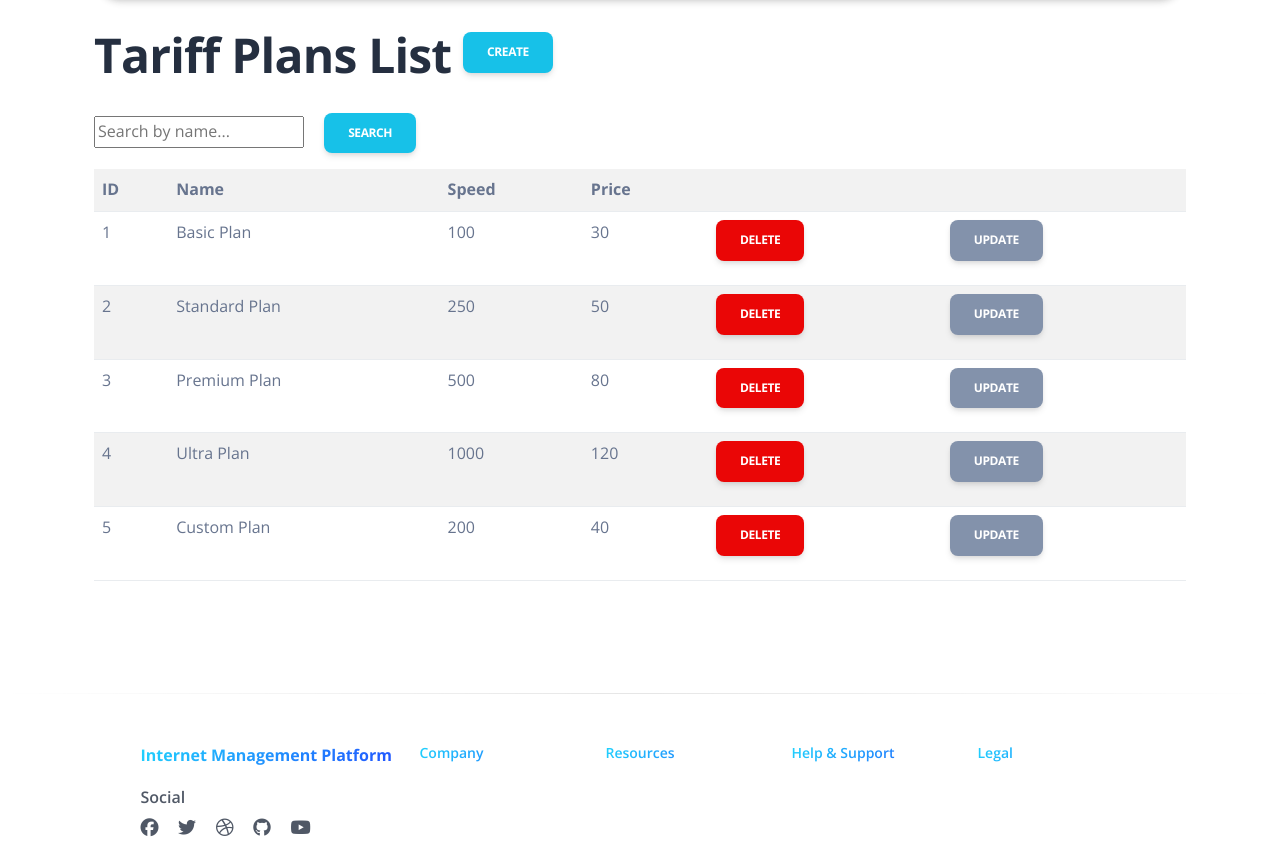
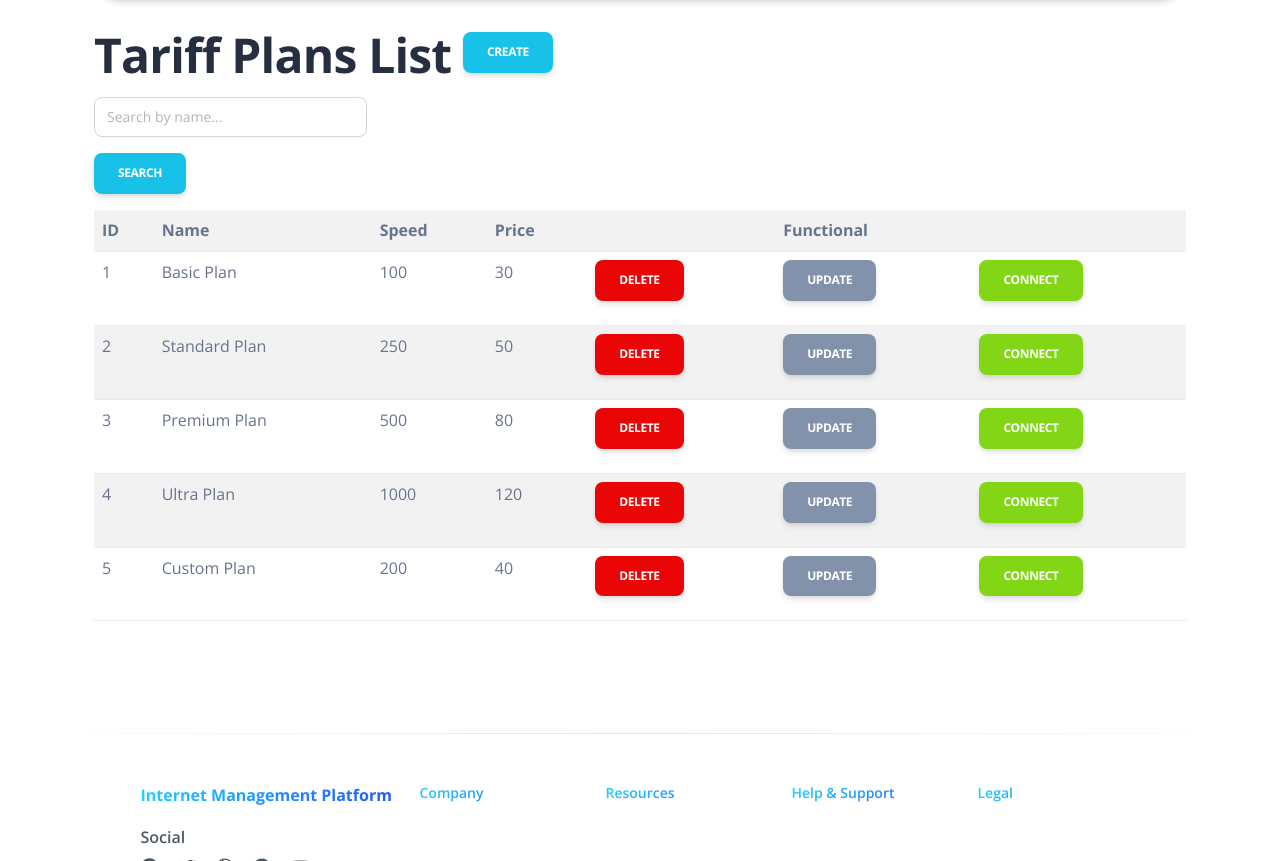
Before and after one commit to niksgawrilenko/internet-services-management-platform, a Django app: page /tariffs/ in a window 1280 px wide. Shown: the part 70-931 px from the top of the page. Run offline with Django 4.2, Linux system fonts and the light colour scheme; a user stored in the database is signed in; data comes from the database, SQL or seed files in the repository; some libraries are stand-ins or nearby versions.

Commit message:
Add additional functionality: The ability for the user to connect a tariff at the touch of a button. Add a notification template. Search form edits.

```diff
--- a/isp/urls.py
+++ b/isp/urls.py
@@ -19,7 +19,7 @@ from .views import (
     AddressUpdateView,
     AddressDeleteView,
     AddressCreateView,
-    AddressDetailView
+    AddressDetailView, TariffConnectView
 )
 
 urlpatterns = [
@@ -92,6 +92,7 @@ urlpatterns = [
     path("tariffs/create/", TariffCreateView.as_view(), name="tariff-create"),
     path("tariffs/<int:pk>/update/", TariffUpdateView.as_view(), name="tariff-update"),
     path("tariffs/<int:pk>/delete/", TariffDeleteView.as_view(), name="tariff-delete"),
+    path("tariffs/<int:pk>/connect/", TariffConnectView.as_view(), name="tariff-connect"),
 ]
 
 app_name = "isp"
--- a/isp/views.py
+++ b/isp/views.py
@@ -1,8 +1,9 @@
+from django.contrib import messages
 from django.contrib.auth.decorators import login_required
 from django.contrib.auth.mixins import LoginRequiredMixin
 from django.db.models import Count, QuerySet
 from django.shortcuts import render, get_object_or_404, redirect
-from django.urls import reverse_lazy
+from django.urls import reverse_lazy, reverse
 from django.views import generic
 
 from isp.forms import (
@@ -232,3 +233,16 @@ class TariffUpdateView(LoginRequiredMixin, generic.UpdateView):
 class TariffDeleteView(LoginRequiredMixin, generic.DeleteView):
     model = Tariff
     success_url = reverse_lazy("isp:tariff-list")
+
+
+class TariffConnectView(LoginRequiredMixin, generic.View):
+    def get(self, request, pk):
+        tariff = get_object_or_404(Tariff, pk=pk)
+
+        user = self.request.user
+        user.tariff = tariff
+        user.save()
+
+        messages.success(request, f"Tariff {tariff.name} connected to {user.username}")
+
+        return redirect(reverse("isp:tariff-list"))
--- /dev/null
+++ b/templates/includes/notifications.html
@@ -0,0 +1,15 @@
+{% if messages %}
+    {% for message in messages %}
+        <div id="notification" class="text-center" role="alert">
+            {{ message }}
+        </div>
+        <script>
+            setTimeout(function() {
+                var notification = document.getElementById('notification');
+                if (notification) {
+                    notification.style.display = 'none';
+                }
+            }, 3000);
+        </script>
+    {% endfor %}
+{% endif %}
--- a/templates/includes/search_form.html
+++ b/templates/includes/search_form.html
@@ -1,5 +1,5 @@
 {% load crispy_forms_filters %}
-<form action="" method="get" class="form-inline">
-  {{ search_form }}
-  <input type="submit" value="Search" class="btn btn-info m-3">
+<form action="" method="get" class="form-inline col-md-3">
+  {{ search_form|crispy }}
+  <input type="submit" value="Search" class="btn btn-info ">
 </form>
--- a/templates/isp/tariff_list.html
+++ b/templates/isp/tariff_list.html
@@ -1,5 +1,6 @@
 {% extends "base-presentation.html" %}
 {% load crispy_forms_filters %}
+
 {% block content %}
 <div class="container mt-7">
   <h1>
@@ -9,6 +10,7 @@
     </a>
   </h1>
   {% include "includes/search_form.html" %}
+    {% include "includes/notifications.html" %}
   {% if tariffs %}
     <table class="table table-striped">
       <tr>
@@ -17,6 +19,7 @@
         <th>Speed</th>
         <th>Price</th>
         <th></th>
+        <th>Functional</th>
         <th></th>
       </tr>
       {% for tariff in tariffs %}
@@ -43,6 +46,9 @@
             Update
           </a>
         </td>
+          <td>
+            <a href="{% url 'isp:tariff-connect' pk=tariff.id %}" class="btn btn-success">Connect</a>
+          </td>
         </tr>
       {% endfor %}
     </table>
```
